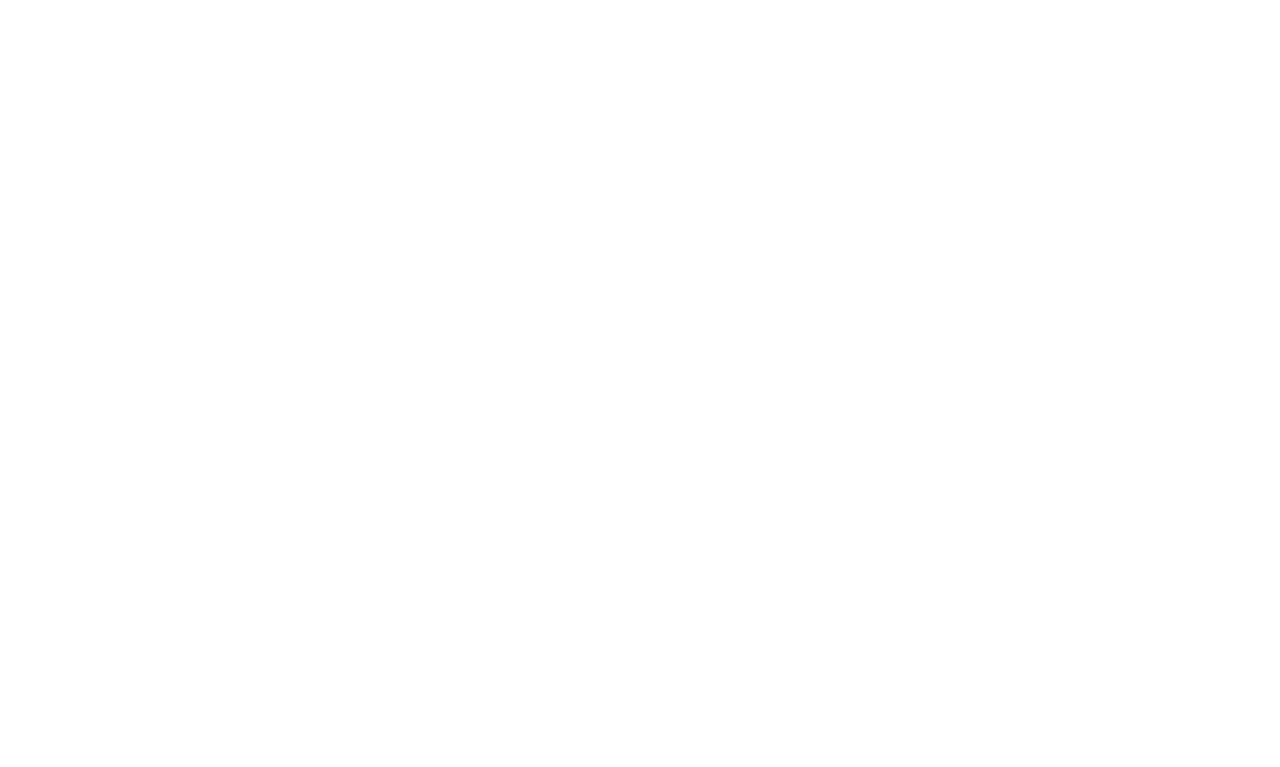
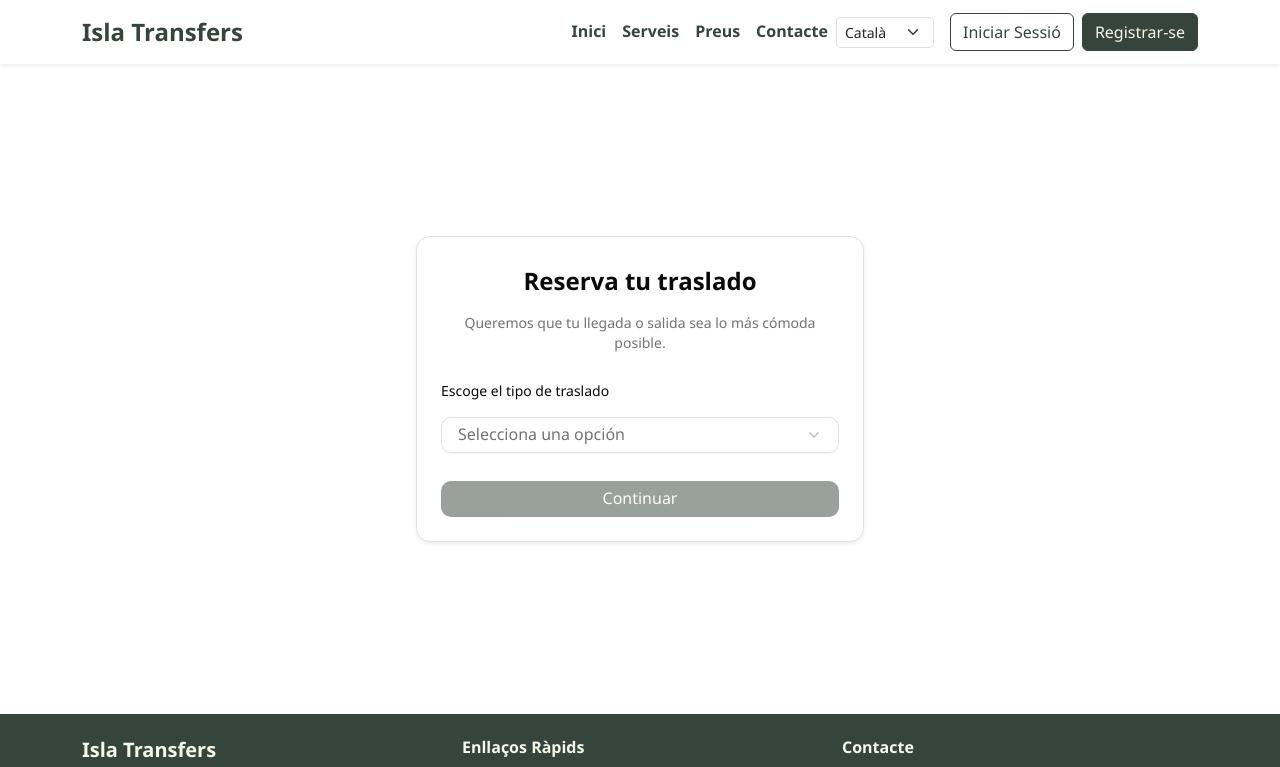
Before and after one commit to andreavalerosanz-rgb/phpReact, a React (Vite) app in the folder Front/: page /nueva-reserva in a window 1280 px wide. Before the commit this address had no page. Shown: the top 767 px of the page. Built offline with nearby package versions, Linux system fonts and the light colour scheme.

Commit message:
Añadidas vistas de Isla Transfers

```diff
--- a/Front/src/App.jsx
+++ b/Front/src/App.jsx
@@ -4,6 +4,7 @@
 import Home from './pages/Home.jsx'
 import Register from './pages/Register.jsx'
 import Calendario from './pages/Calendario.jsx'
+import NuevaReserva from './pages/NuevaReserva.jsx'
 import 'bootstrap/dist/css/bootstrap.min.css'
 
 function App() {
@@ -15,6 +16,7 @@
           <Route path="/login" element={<Login />} />
           <Route path="/registro" element={<Register />} />
           <Route path="/calendario" element={<Calendario />} />
+          <Route path='/nueva-reserva' element={<NuevaReserva />} />
         </Routes>
       </div>
     </Router>
--- /dev/null
+++ b/Front/src/components/FormularioTraslados.jsx
@@ -0,0 +1,76 @@
+import React, { useState } from "react";
+import { cn } from "@/lib/utils";
+import {
+    Card,
+    CardContent,
+    CardDescription,
+    CardHeader,
+    CardTitle,
+} from "@/components/ui/card";
+import {
+    Field,
+    FieldDescription,
+    FieldGroup,
+    FieldLabel,
+} from "@/components/ui/field";
+import { Button } from "@/components/ui/button";
+import { Label } from "@/components/ui/label";
+import {
+    Select,
+    SelectContent,
+    SelectItem,
+    SelectTrigger,
+    SelectValue,
+} from "@/components/ui/select";
+
+export default function FormularioTraslados({ onSelect, className, ...props }) {
+    const [tipo, setTipo] = useState("");
+
+
+    return (
+        <div className={cn("", className)} {...props}>
+            {/* Tamaño corregido y consistente con el resto de tus cards */}
+            <Card className="w-full max-w-md mx-auto">
+                {/* Padding consistente con la card de login */}
+                <div className="p-4">
+                    <CardHeader className="text-center mb-6">
+                        <CardTitle className="text-2xl p-1">Reserva tu traslado</CardTitle>
+                        <CardDescription className="p-1">
+                            Queremos que tu llegada o salida sea lo más cómoda posible.
+                        </CardDescription>
+                    </CardHeader>
+
+
+                    <CardContent>
+                        <form>
+                            <FieldGroup>
+                                <Field className="mt-4">
+                                    <FieldLabel>Escoge el tipo de traslado</FieldLabel>
+                                    <Select value={tipo} onValueChange={setTipo}>
+                                        <SelectTrigger className="h-11 rounded-lg!">
+                                            <SelectValue placeholder="Selecciona una opción" />
+                                        </SelectTrigger>
+                                        <SelectContent>
+                                            <SelectItem value="aeropuerto-hotel">Aeropuerto 🡪 Hotel</SelectItem>
+                                            <SelectItem value="hotel-aeropuerto">Hotel 🡪 Aeropuerto</SelectItem>
+                                            <SelectItem value="ida-vuelta">Ida y vuelta</SelectItem>
+                                        </SelectContent>
+                                    </Select>
+                                </Field>
+                                <Field>
+                                    <Button
+                                        type="submit" className="rounded-lg!" disabled={!tipo}
+                                        onClick={() => onSelect(tipo)}
+                                    >
+                                        Continuar
+                                    </Button>
+                                </Field>
+
+                            </FieldGroup>
+                        </form>
+                    </CardContent>
+                </div>
+            </Card>
+        </div>
+    );
+}
--- /dev/null
+++ b/Front/src/pages/NuevaReserva.jsx
@@ -0,0 +1,20 @@
+import Header from "../components/Header";
+import Footer from "../components/Footer";
+import FormularioTraslados from "../components/FormularioTraslados";
+
+const NuevaReserva = () => {
+    return (
+        <>
+            <Header />
+
+            <div className="flex-grow container mt-43! mb-43!">
+                <FormularioTraslados />
+            </div>
+
+
+            <Footer />
+        </>
+    );
+};
+
+export default NuevaReserva
```
Also changed, not shown: Front/src/components/FormularioTrasladoAeropuertoHotel.jsx (added).
